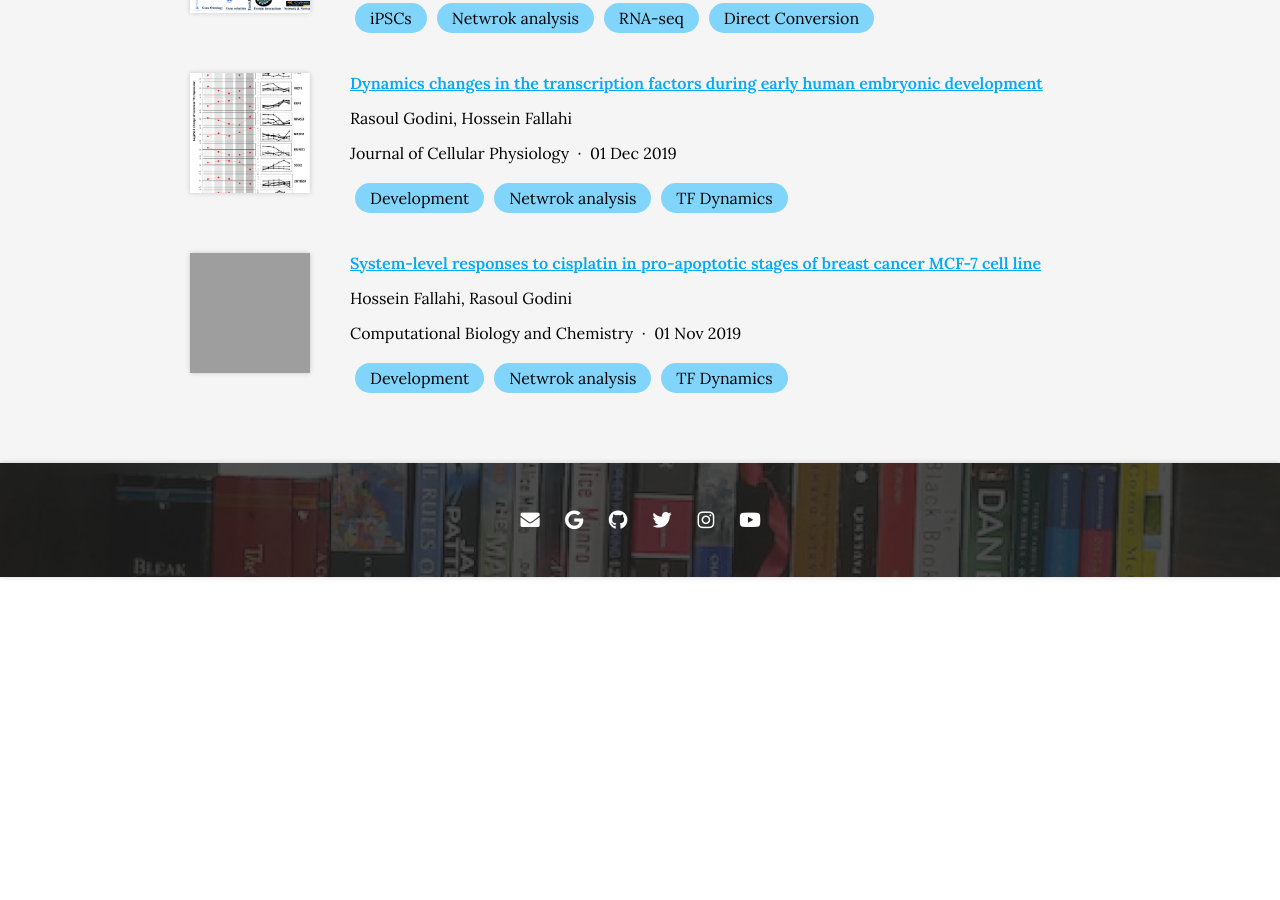
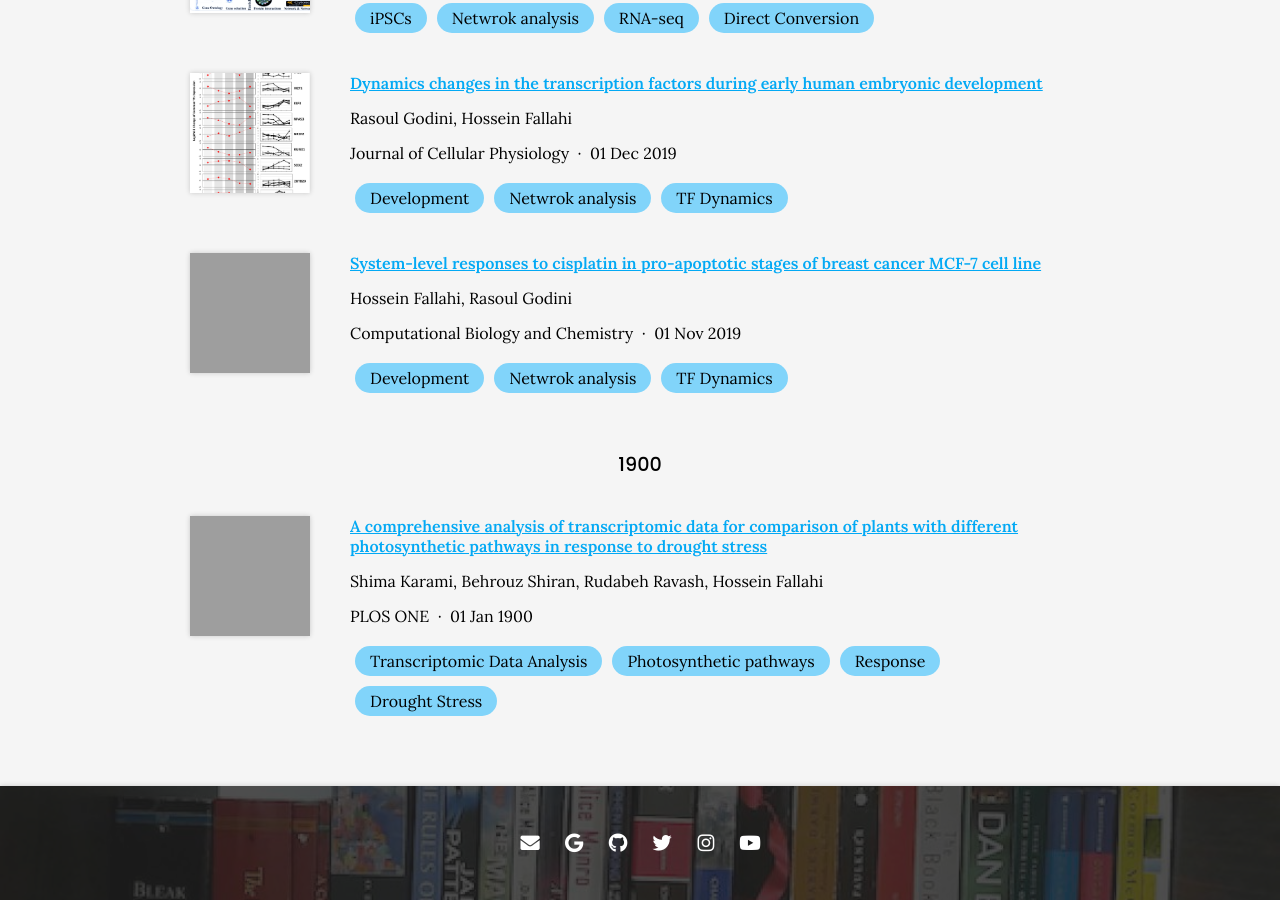
Before and after one commit to Hossein-Fallahi/Fallahi-Bioinformatics-Lab, a Jekyll site: the page built from research/index.md, in a window 1280 px wide and 900 px high, scrolled down 2337 px. Built offline with Jekyll 4.4.1, drawn with Linux system fonts in a browser that asks for light colours; nearby versions of some CDN libraries; before the commit the page ends 2914 px from its top, so only the background shows below that; grey boxes are pictures that could not be loaded.

Commit message:
Generate citations

```diff
--- a/_data/citations.yaml
+++ b/_data/citations.yaml
@@ -1,5 +1,22 @@
 # GENERATED AUTOMATICALLY, DO NOT EDIT
 
+- id: doi:10.1371/journal.pone.0287761
+  title: A comprehensive analysis of transcriptomic data for comparison of plants
+    with different photosynthetic pathways in response to drought stress
+  authors:
+  - Shima Karami
+  - Behrouz Shiran
+  - Rudabeh Ravash
+  - Hossein Fallahi
+  publisher: PLOS ONE
+  date: 1900-1-1
+  link: https://doi.org/g9srd2
+  image: https://journals.plos.org/plosone/article?id=10.1371/journal.pone.0287761#pone-0287761-g005
+  extra-links:
+  - type: website
+    link: https://journals.plos.org/plosone/article?id=10.1371/journal.pone.0287761
+  tags:
+  - Transcriptomic Data Analysis, Photosynthetic pathways, Response, Drought Stress
 - id: doi:10.1007/s00432-023-04956-z
   title: 'Machine learning and deep learning techniques for breast cancer diagnosis
     and classification: a comprehensive review of medical imaging studies'
```
